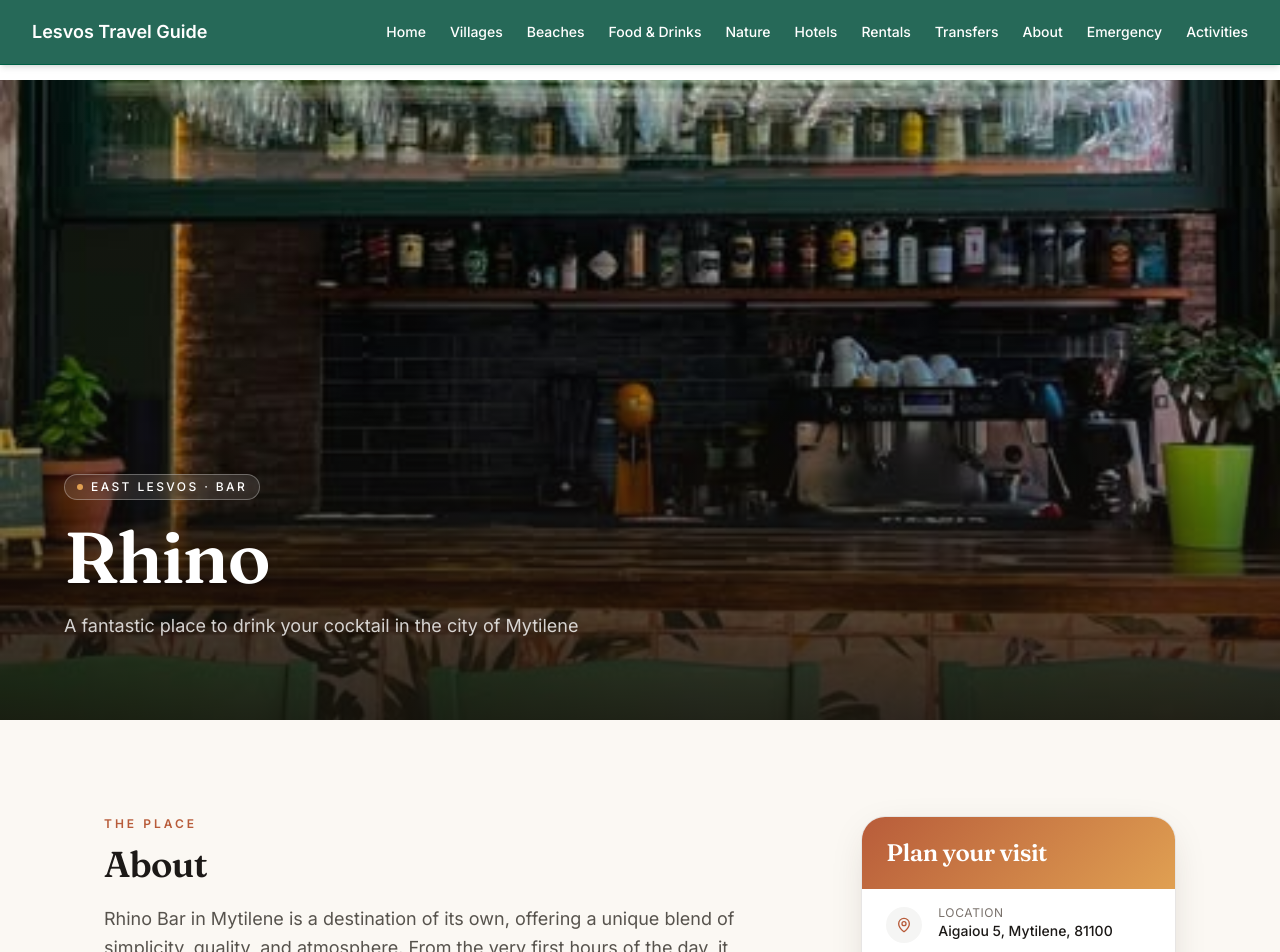
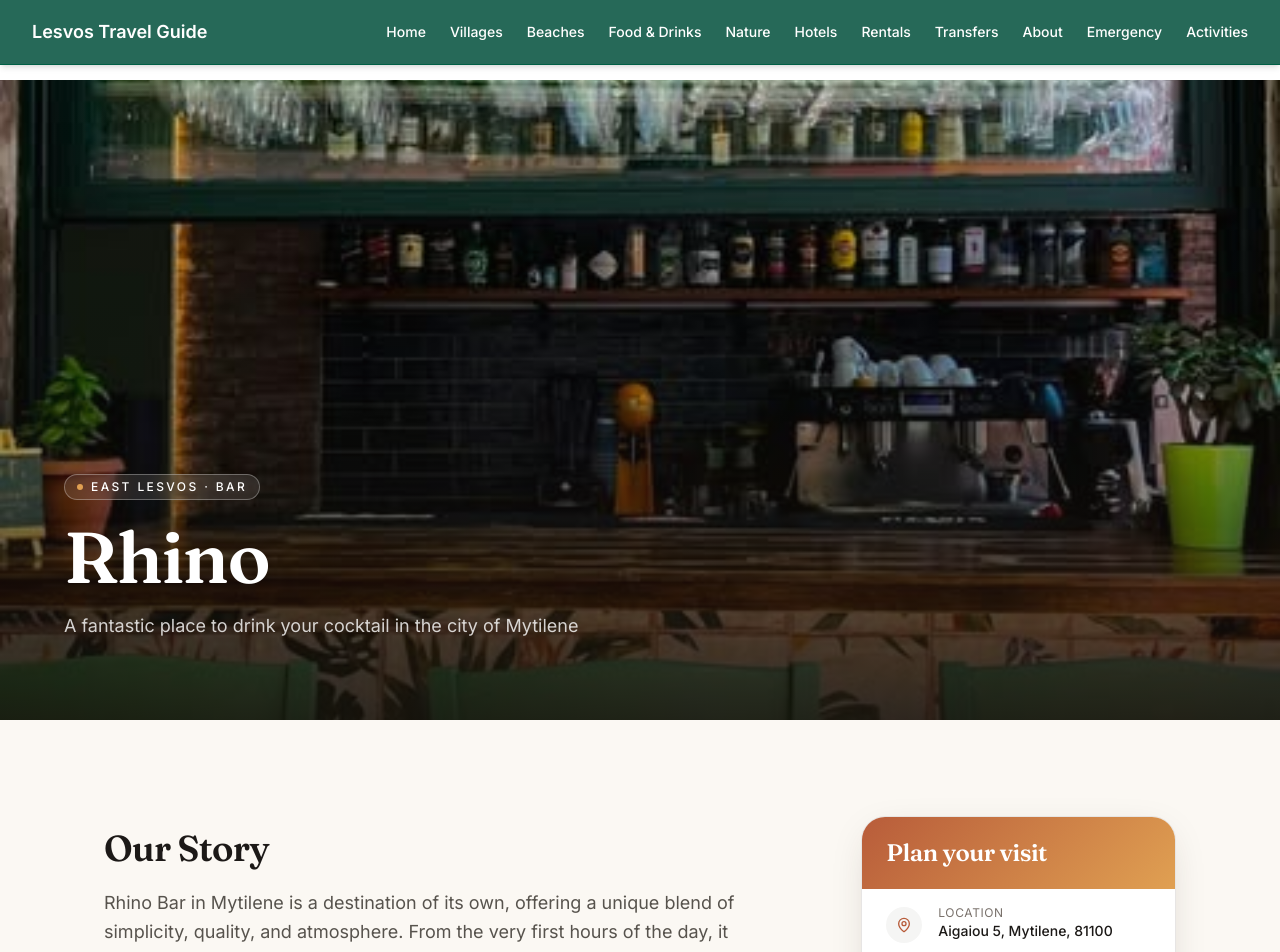
Before and after one commit to amamouridis06/lesvos-travel-guide, a Next.js app: page /food-drinks/rhino in a window 1280 px wide. Shown: the top 952 px of the page. Built offline with nearby package versions, Linux system fonts and the light colour scheme.

Commit message:
last commit for rhino bar

```diff
--- a/app/food-drinks/rhino/page.tsx
+++ b/app/food-drinks/rhino/page.tsx
@@ -111,15 +111,8 @@ export default function RhinoPage() {
                 {/* MAIN */}
                 <div className="space-y-16 lg:col-span-2">
                     <div id="about">
-                        <p
-                            className="text-xs font-semibold uppercase tracking-[0.25em]"
-                            style={{ color: "#b85c3a" }}
-                        >
-                            The Place
-                        </p>
-
                         <h2 className="font-display mt-3 text-3xl font-semibold sm:text-4xl">
-                            About
+                            Our Story
                         </h2>
 
                         <p className="mt-5 text-lg leading-relaxed text-stone-600">
```
